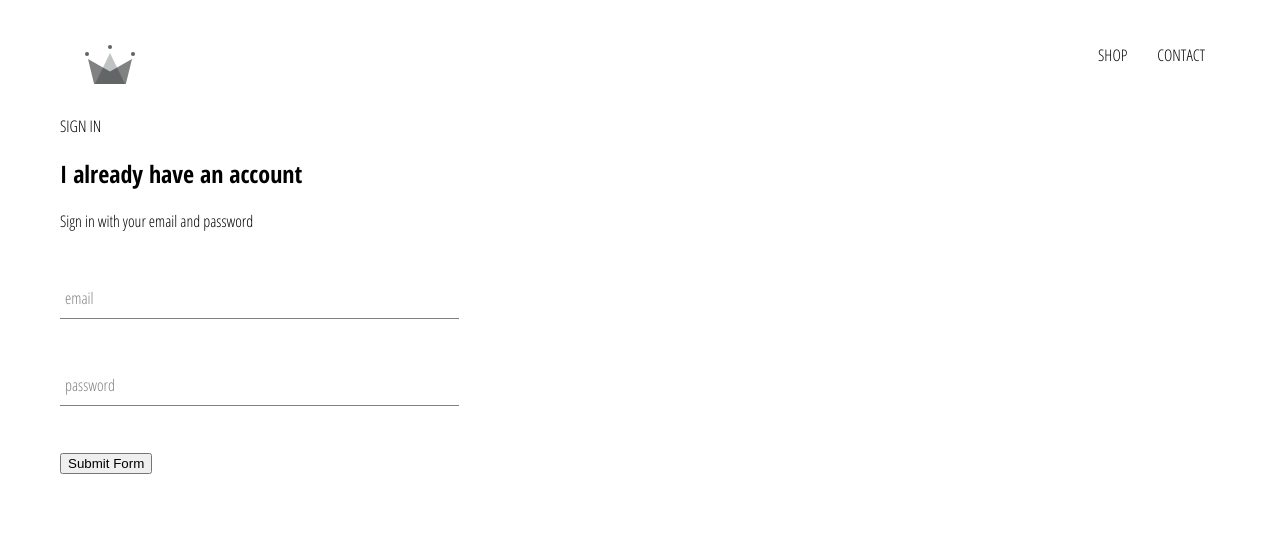
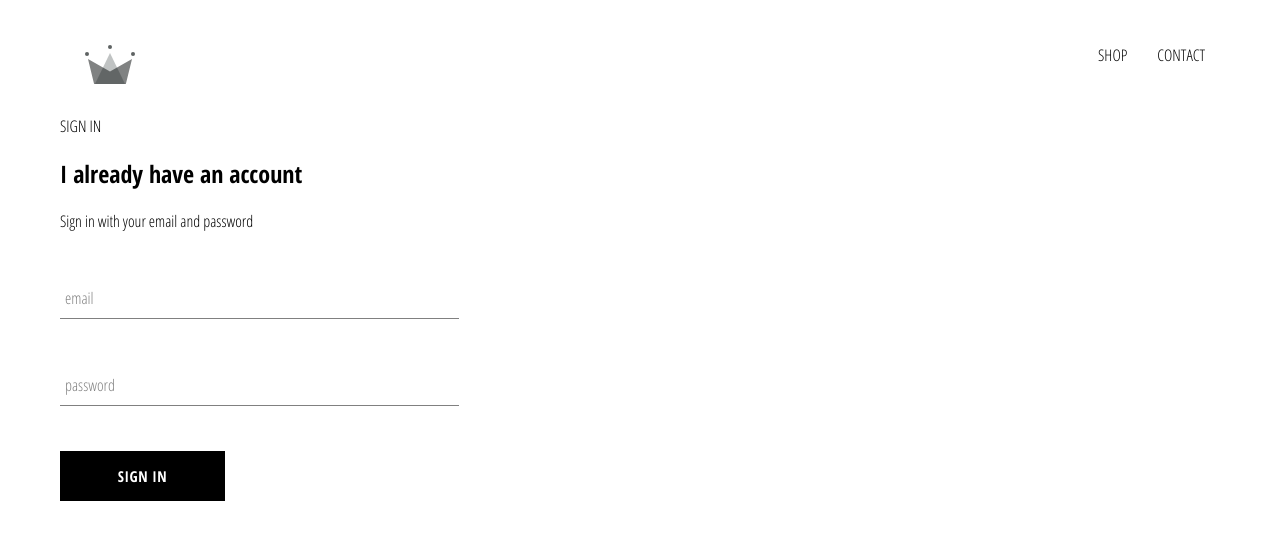
Before and after one commit to ivonakov/crwn-clothing, a React (Create React App) app: page /signing in a window 1280 px wide. Shown: the top 540 px of the page. Built offline with nearby package versions, Linux system fonts and the light colour scheme.

Commit message:
91. Custom Button Component

```diff
--- /dev/null
+++ b/src/components/custom-button/custom-button.component.jsx
@@ -0,0 +1,14 @@
+import React from 'react';
+
+
+import './custom-button.styles.scss'
+
+
+const CustomButton = ( { children, ...otherProps } ) => (
+    <button className='custom-button' { ...otherProps }>
+        { children }
+
+    </button>
+)
+
+export default CustomButton;
--- /dev/null
+++ b/src/components/custom-button/custom-button.styles.scss
@@ -0,0 +1,22 @@
+.custom-button {
+  min-width: 165px;
+  width: auto;
+  height: 50px;
+  letter-spacing: 0.5px;
+  line-height: 50px;
+  padding: 0 35px 0 35px;
+  font-size: 15px;
+  background-color: black;
+  color: white;
+  text-transform: uppercase;
+  font-family: 'Open Sans Condensed';
+  font-weight: bolder;
+  border: none;
+  cursor: pointer;
+
+  &:hover {
+    background-color: white;
+    color: black;
+    border: 1px solid black;
+  }
+}
--- a/src/components/sign-in/sign-in.component.jsx
+++ b/src/components/sign-in/sign-in.component.jsx
@@ -1,7 +1,10 @@
 import React from 'react';
 
 import FormInput from '../form-input/form-input.component';
+import CustomButton from '../custom-button/custom-button.component';
+
 import './sign-in.styles.scss';
+
 
 
 class SignIn extends React.Component {
@@ -51,7 +54,7 @@
                         required
                     />
 
-                    <input type='submit' value='Submit Form' />
+                    <CustomButton type='submit'> Sign In </CustomButton>
                 </form>
             </div>
         );
--- a/src/components/sign-in/sign-in.styles.scss
+++ b/src/components/sign-in/sign-in.styles.scss
@@ -1,3 +1,9 @@
-.sign-in{
+.sign-in {
     width: 30vw;
+    display: flex;
+    flex-direction: column;
+
+    .title {
+        margin: 10px 0;
+    }
 }
```
